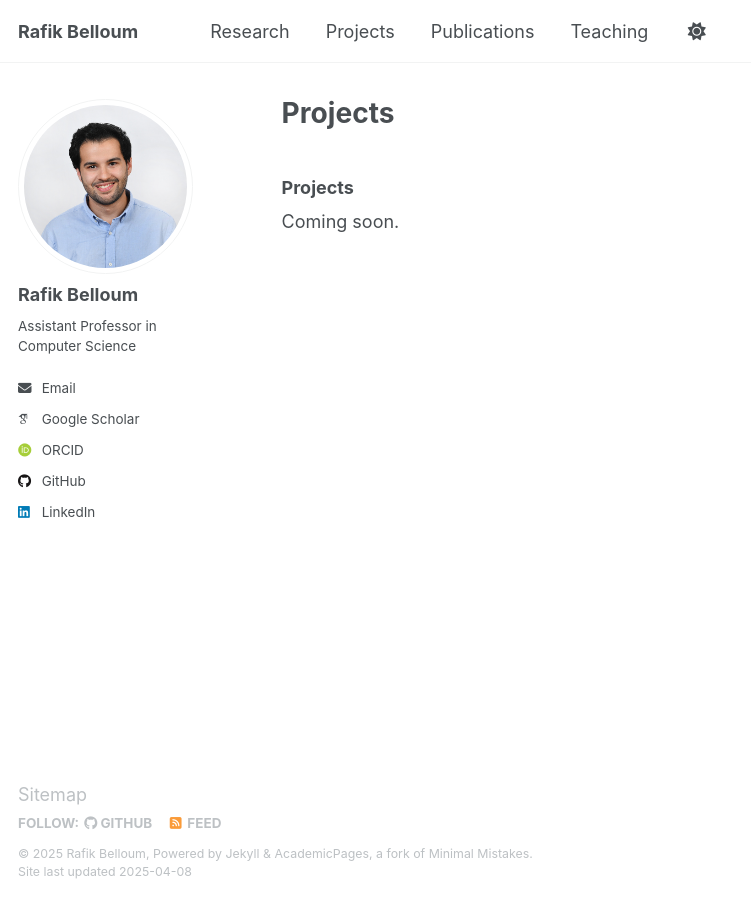
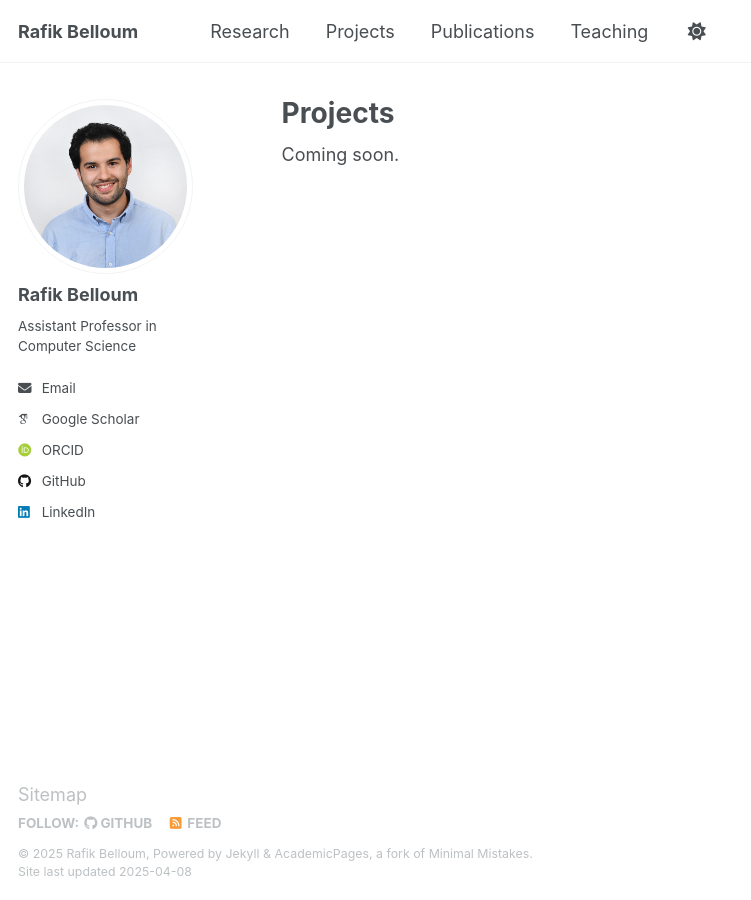
Before and after one commit to rafik-belloum/rafik-belloum.github.io, a Jekyll site: the page built from _pages/projects.md, in a window 1280 px wide. Shown: the whole page, without its empty margins (0-751 px from the left). Built offline with Jekyll 4.4.1, drawn with Linux system fonts in a browser that asks for light colours; some web fonts are replaced.

Commit message:
Update projects.md

```diff
--- a/_pages/projects.md
+++ b/_pages/projects.md
@@ -5,6 +5,4 @@ permalink: /projects/
 author_profile: true
 ---
 
-### Projects
-
 Coming soon.
```
